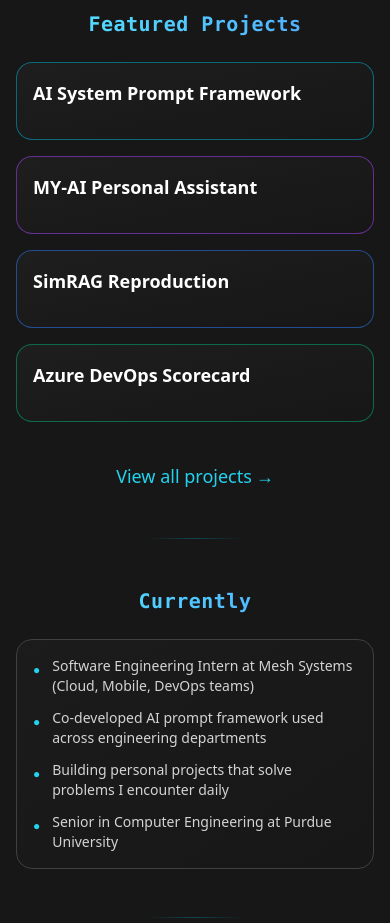
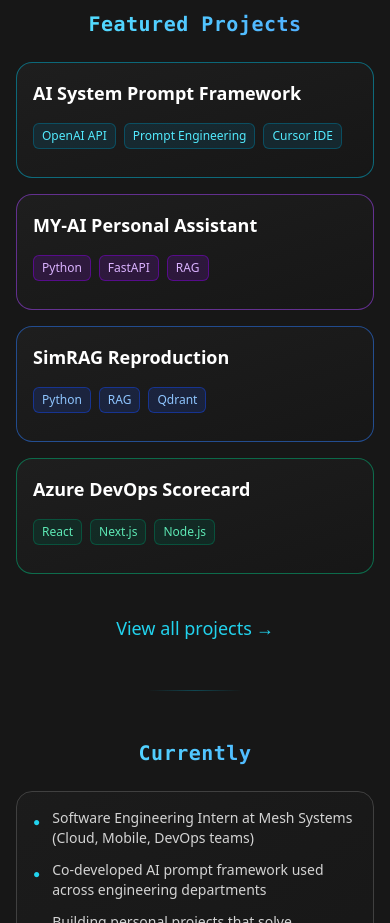
Before and after one commit to tharpep/portfolio, a Next.js app: page / in a window 390 px wide. Shown: the part 940-1863 px from the top of the page. Built offline with nearby package versions, Linux system fonts and the light colour scheme.

Commit message:
added back tech stack to mobile featured projects

```diff
--- a/src/app/page.tsx
+++ b/src/app/page.tsx
@@ -92,28 +92,28 @@ export default function Home() {
             title="AI System Prompt Framework"
             href="/projects/ai-system-prompt"
             desc="Co-developed master IDE prompt standardizing AI-assisted coding workflows across engineering teams. Co-led company-wide training sessions and established AI standards."
-            tech="OpenAI API"
+            technologies={["OpenAI API", "Prompt Engineering", "Cursor IDE", "Windsurf IDE", "Python", "Custom GPTs"]}
             accent="cyan"
           />
           <FeaturedProjectCard
             title="MY-AI Personal Assistant"
             href="/projects/personal-ai-system"
             desc="Privacy-first AI system with RAG and tool integration. Local-first architecture with Qdrant vector storage and extensible tool framework. Building the AI assistant I want to use."
-            tech="Python"
+            technologies={["Python", "FastAPI", "RAG", "Qdrant", "Ollama", "Vector Databases", "LLM Gateway", "Docker", "Poetry", "Typer CLI"]}
             accent="purple"
           />
           <FeaturedProjectCard
             title="SimRAG Reproduction"
             href="/projects/simrag-reproduction"
             desc="Deep dive into similarity-based RAG techniques. Built a modular implementation supporting local and cloud LLMs to understand retrieval fundamentals and fine-tuning beyond what was required."
-            tech="Python"
+            technologies={["Python", "RAG", "Qdrant", "Sentence Transformers", "Ollama", "Purdue GenAI API", "PyTorch", "Docker", "Poetry"]}
             accent="blue"
           />
           <FeaturedProjectCard
             title="Azure DevOps Scorecard"
             href="/projects/devops-scorecard"
             desc="Real-time sprint dashboard extension for Azure DevOps. Built the React/Node.js application from mockups to production at Mesh Systems, giving teams instant visibility into sprint health and status."
-            tech="React"
+            technologies={["React", "Next.js", "Node.js", "Azure DevOps Extension SDK", "VSIX", "Vite", "TypeScript"]}
             accent="emerald"
           />
         </div>
@@ -232,13 +232,13 @@ function FeaturedProjectCard({
   title,
   href,
   desc,
-  tech,
+  technologies,
   accent = "cyan"
 }: {
   title: string;
   href: string;
   desc: string;
-  tech: string;
+  technologies: string[];
   accent?: "cyan" | "blue" | "purple" | "emerald";
 }) {
   const accentClasses = {
@@ -262,6 +262,8 @@ function FeaturedProjectCard({
     emerald: "bg-emerald-900/30 text-emerald-300 border-emerald-700/50"
   };
 
+  const top3Tech = technologies.slice(0, 3);
+
   return (
     <Link
       href={href}
@@ -272,8 +274,16 @@ function FeaturedProjectCard({
           {title}
         </h3>
         <span className={`hidden md:block px-3 py-1 text-sm font-medium rounded-lg border ${tagClasses[accent]}`}>
-          {tech}
+          {technologies[0]}
         </span>
+      </div>
+      {/* Mobile: Top 3 tech stack */}
+      <div className="flex flex-wrap gap-2 mb-3 md:hidden">
+        {top3Tech.map((tech) => (
+          <span key={tech} className={`px-2 py-1 text-xs font-medium rounded-md border ${tagClasses[accent]}`}>
+            {tech}
+          </span>
+        ))}
       </div>
       <p className="hidden md:block text-neutral-300 leading-relaxed mb-6">
         {desc}
```
